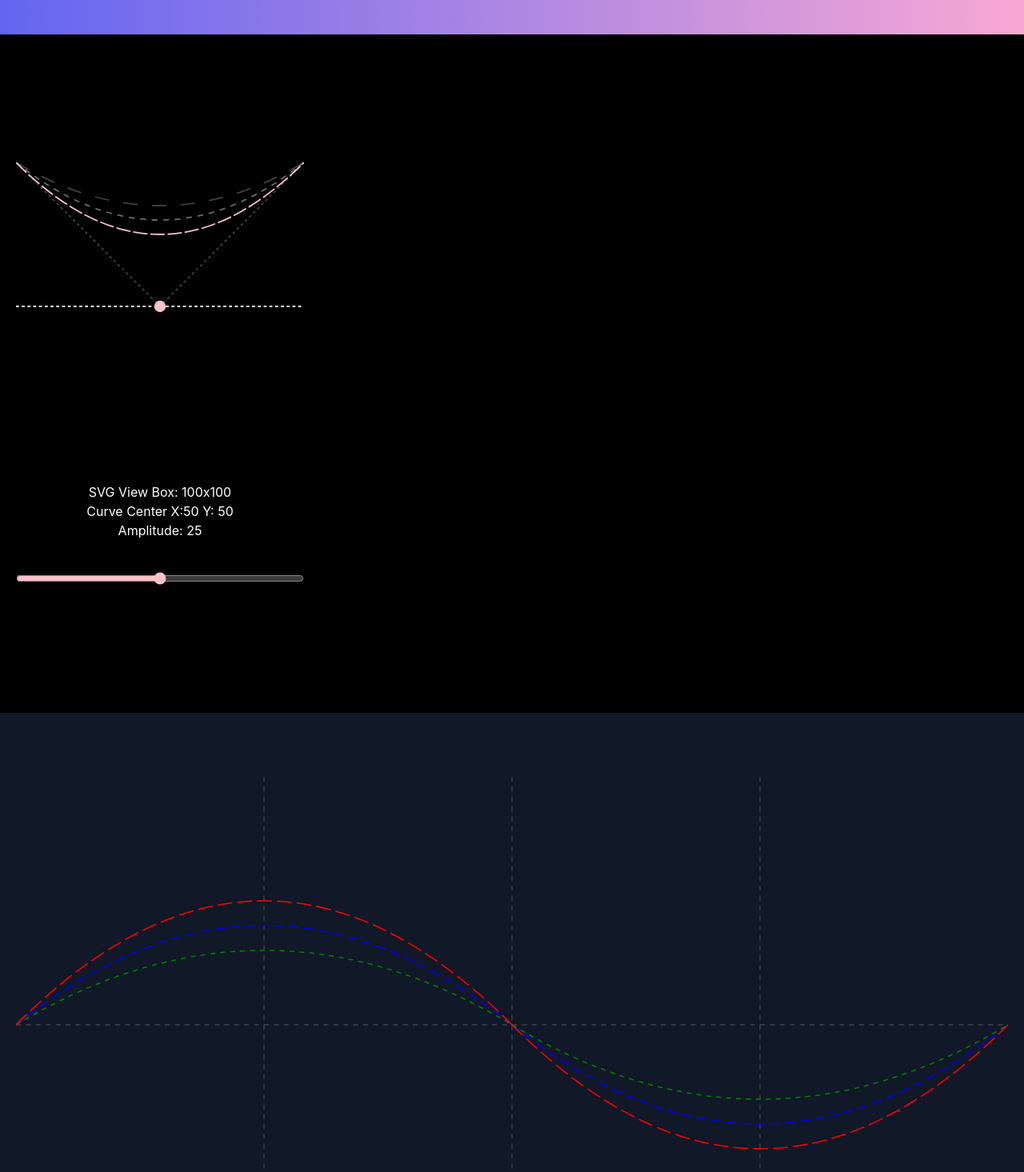
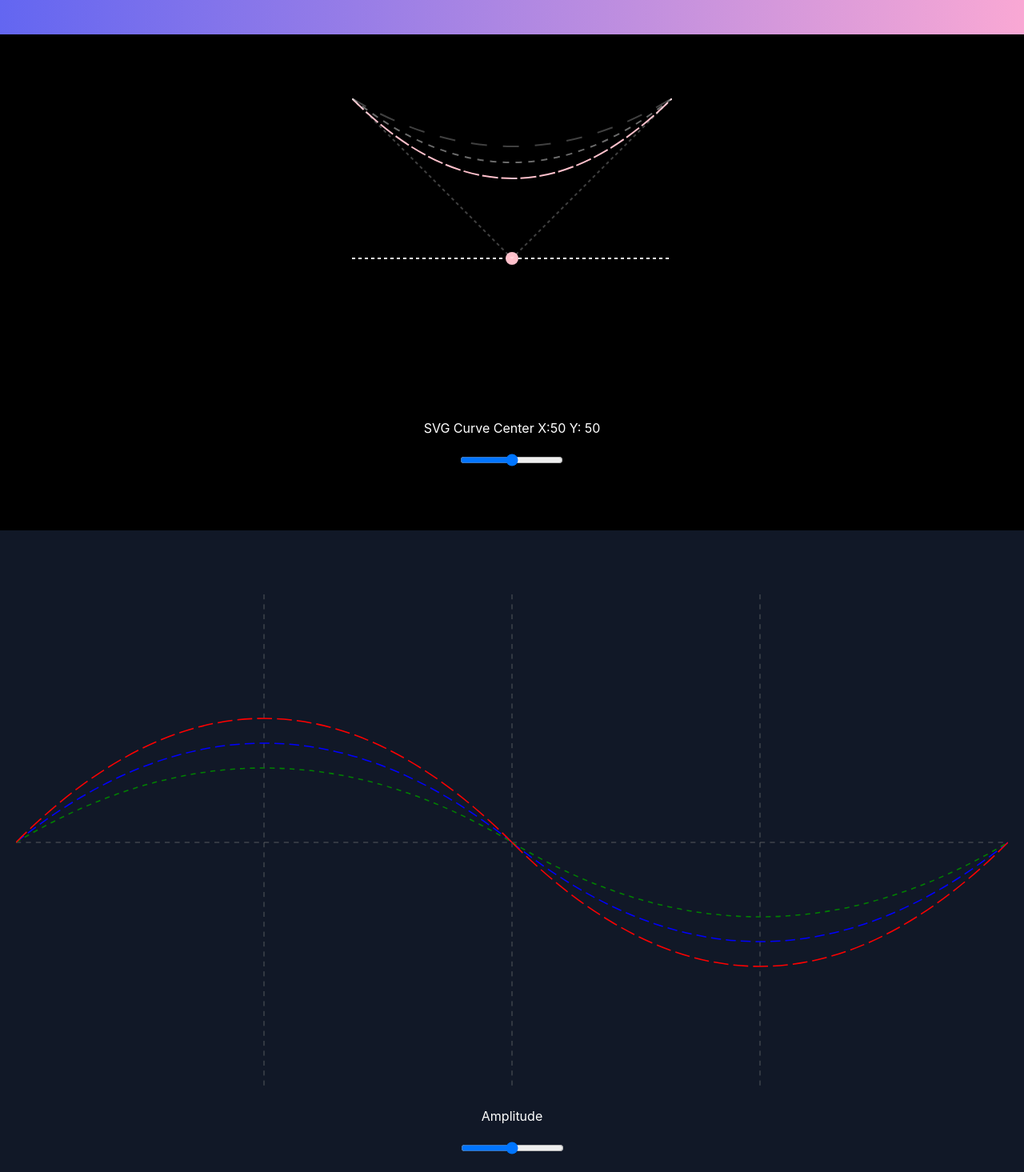
Before and after one commit to carlwicker/carlwicker-nextjs12, a Next.js app: page / in a window 1280 px wide. Shown: the part 5580-7045 px from the top of the page at 80% size. Built offline with nearby package versions, Linux system fonts and the light colour scheme.

Commit message:
clean up

```diff
--- a/components/DoubleCurve/DoubleCurve.tsx
+++ b/components/DoubleCurve/DoubleCurve.tsx
@@ -9,7 +9,7 @@ export default function DoubleCurve() {
       <div className="container mx-auto">
         <DoubleCurveSvg curveYPos={curveYPos} />
 
-        <div className="slidecontainer text-center mt-10">
+        <div className="slidecontainer text-center mt-5">
           <div>Amplitude</div>
           <input
             type="range"
@@ -17,7 +17,7 @@ export default function DoubleCurve() {
             max="200"
             step="25"
             value={curveYPos}
-            className="slider"
+            className="mt-5"
             id="myRange"
             onChange={(e: any) => {
               let num = e.target.value;
--- a/components/TheCurve/Slider.tsx
+++ b/components/TheCurve/Slider.tsx
@@ -6,20 +6,17 @@ interface ISlider {
 export default function Slider({ sliderValue, setSliderValue }: ISlider) {
   return (
     <div className="flex flex-col mx-auto">
-      <div className="text-md text-center py-10">
-        SVG View Box: 100x100 <br />
-        Curve Center X:50 Y: {sliderValue} <br />
-        Amplitude: {sliderValue / 2}
+      <div className="text-md text-center">
+        SVG Curve Center X:50 Y: {sliderValue} <br />
       </div>
       <input
-        style={{ accentColor: "pink", outline: "none", background: "blue" }}
+        style={{}}
         type="range"
         min="0"
         max="100"
         step="25"
         value={sliderValue}
-        className="bg-pink-300  cursor-pointer"
-        id="slider"
+        className="mt-5 cursor-pointer mx-auto"
         onChange={(e: React.ChangeEvent<HTMLInputElement>) => {
           setSliderValue(e.target.value);
         }}
--- a/components/TheCurve/TheCurve.tsx
+++ b/components/TheCurve/TheCurve.tsx
@@ -7,41 +7,10 @@ export default function TheCurve() {
 
   return (
     <section className="bg-black text-white py-20 overflow-hidden px-5">
-      <div className="container mx-auto flex flex-col gap-20 relative">
-        <div className="lg:flex-row flex py-20 gap-20 flex-col">
-          <div className="flex flex-col xl:w-1/3 md:w-1/2 self-center lg:w-1/2 w-full">
-            <div className="">
-              <Svg sliderValue={sliderValue} />
-            </div>
-
-            <div>
-              <Slider
-                sliderValue={sliderValue}
-                setSliderValue={setSliderValue}
-              />
-            </div>
-          </div>
-
-          <div className="font-thin text-xl flex-col flex gap-10 xl:w-1/3 w-full lg:w-1/2">
-            {/* <p>
-              SVG curves are a way to create smooth, curved lines and shapes in
-              Scalable Vector Graphics (SVG) documents. These curves are defined
-              using mathematical equations, and can be created using the path
-              element in SVG. There are three main types of curves that can be
-              used in SVG: quadratic Bézier curves, cubic Bézier curves, and
-              arcs.
-            </p>
-            <p>
-              Quadratic Bézier curves are defined by two control points, while
-              cubic Bézier curves are defined by three control points. Arcs are
-              defined by a center point, a radius, and an angle. Understanding
-              how these curves work and how to manipulate the control points can
-              help you create more complex and visually interesting shapes in
-              your SVG documents.
-            </p> */}
-          </div>
-
-          <div className="hidden xl:flex flex-col gap-10 xl:w-1/3"></div>
+      <div className="container mx-auto flex flex-col gap-20 relative w-full">
+        <div className="flex flex-col w-[400px] self-center">
+          <Svg sliderValue={sliderValue} />
+          <Slider sliderValue={sliderValue} setSliderValue={setSliderValue} />
         </div>
       </div>
     </section>
--- a/styles/globals.css
+++ b/styles/globals.css
@@ -71,11 +71,3 @@ h1 {
   body {
   }
 }
-
-.slider::-moz-range-thumb {
-  width: 25px;
-  height: 25px;
-  border-radius: 50%;
-  background: orange;
-  cursor: pointer;
-}
```
